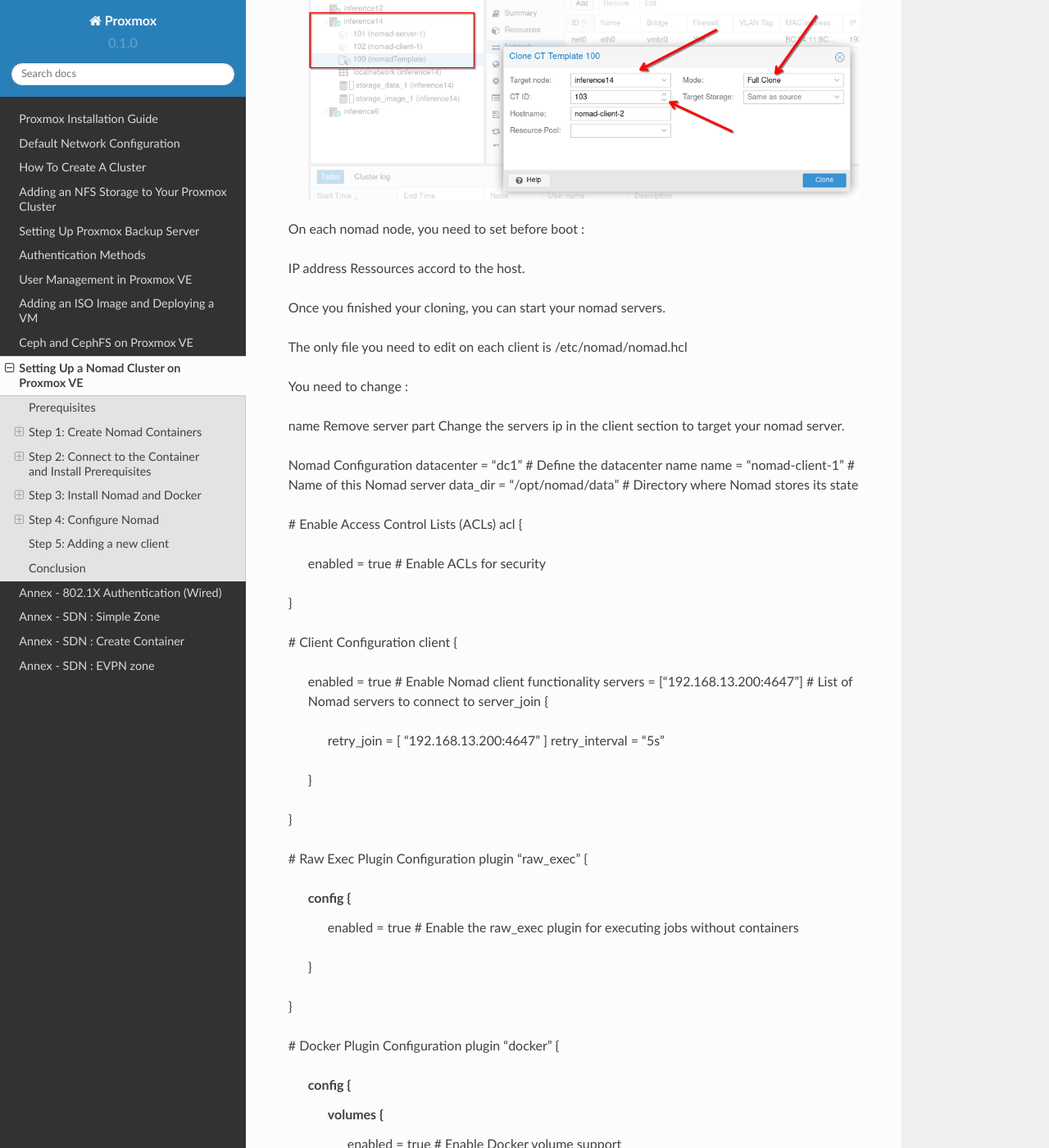
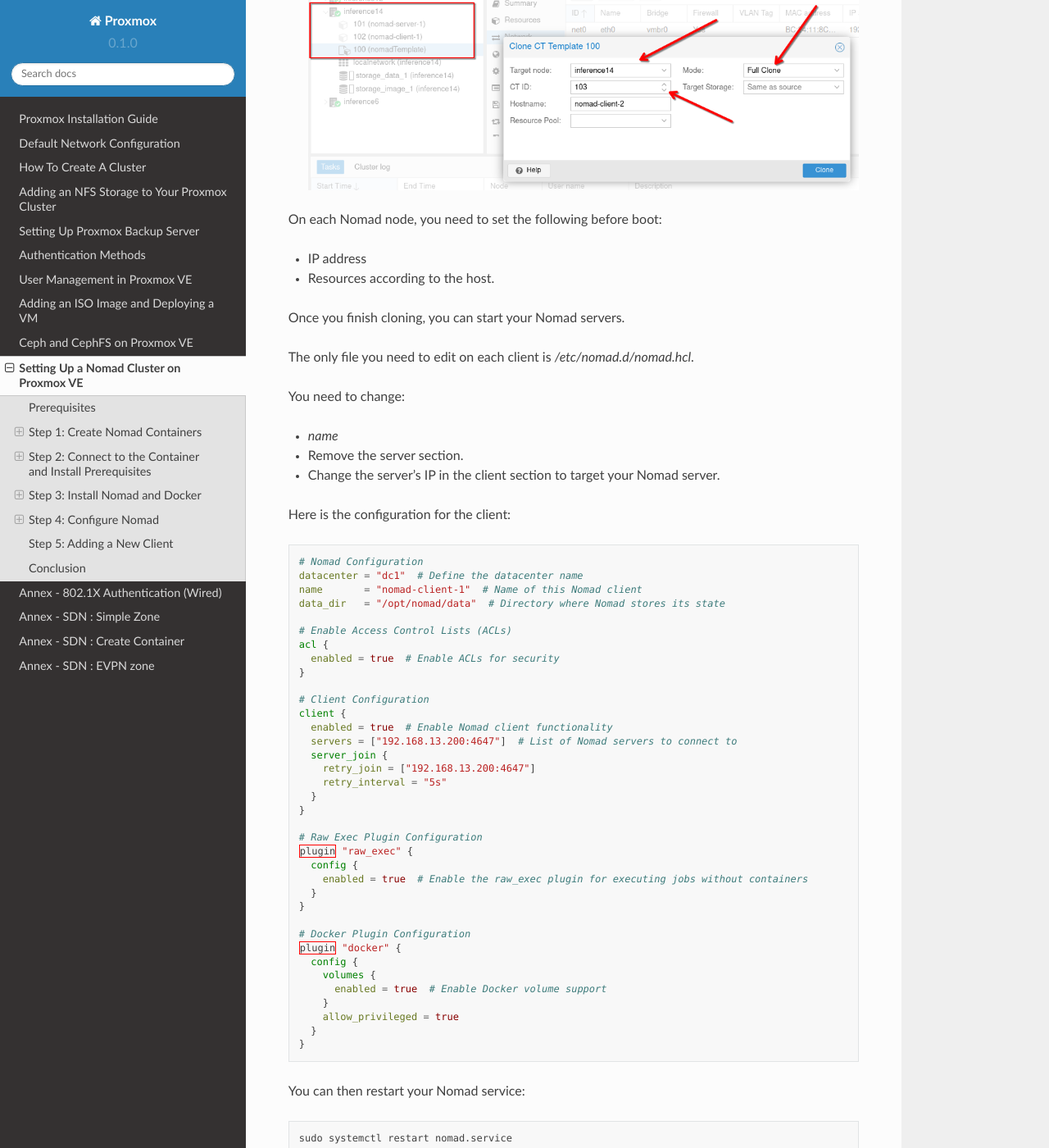
Before and after one commit to T2an/proxmox, a Sphinx documentation site: the page built from docs/source/nomad.rst, in a window 1280 px wide and 1400 px high, scrolled down 5671 px. Shown: the whole window at 82% size. Built offline with Sphinx 7.4.7 and the Read the Docs theme 2.0.0, drawn with Linux system fonts in a browser that asks for light colours; some of the changed text lies outside the part shown.

Commit message:
Change org

```diff
--- a/docs/source/nomad.rst
+++ b/docs/source/nomad.rst
@@ -73,12 +73,12 @@
       sudo systemctl enable --now sshd
       sudo systemctl status sshd
 
-**Optional:** If you want to access the server using the root account (not recommended), you can either:
+   **Optional:** If you want to access the server using the root account (not recommended), you can either:
 
-- Add your public SSH key to the container.
-- Modify the `/etc/ssh/sshd_config` file to set `PermitRootLogin yes`.
+   - Add your public SSH key to the container.
+   - Modify the `/etc/ssh/sshd_config` file to set `PermitRootLogin yes`.
 
-After making changes, restart the SSH service:
+   After making changes, restart the SSH service:
 
    .. code-block:: bash
 
@@ -142,7 +142,7 @@
 
 2. Add the following configuration:
 
-   .. code-block:: bash
+   .. code-block:: hcl
 
       # Nomad Configuration
       datacenter = "dc1"  # Define the datacenter name
@@ -201,7 +200,7 @@
 
       nomad acl bootstrap
 
-This will generate an initial management token:
+   This will generate an initial management token:
 
    .. code-block:: bash
 
@@ -223,82 +222,80 @@
 
 5. To make the token persistent, add the export command to your shell configuration file (e.g., `.bashrc`, `.bash_profile`, `.zshrc`).
 
-Step 5: Adding a new client
+Step 5: Adding a New Client
 ---------------------------
 
-If you want to add a new client that will be able to execute tasks, you don't have to go throught all the same steps.
-Since we're using nomad in a virtual machine, we are able to clone it.
+If you want to add a new client that will be able to execute tasks, you don't have to go through all the same steps. Since we're using Nomad in a virtual machine, we can clone it.
 
-Stop the nomad server
-Transform your VM to a template
-Clone the template as many times as wanted. In this case, we create one nomad client per host.
-Choose the "Full Clone" option.
+1. Stop the Nomad server.
+2. Transform your VM into a template.
+3. Clone the template as many times as needed. In this case, we create one Nomad client per host. Choose the "Full Clone" option.
 
    .. image:: ./images/nomad_clone.png
-       :alt: Clone the nomad template
+       :alt: Clone the Nomad Template
        :align: center
 
-On each nomad node, you need to set before boot :
+On each Nomad node, you need to set the following before boot:
 
-IP address
-Ressources accord to the host.
+- IP address
+- Resources according to the host.
 
-Once you finished your cloning, you can start your nomad servers.
+Once you finish cloning, you can start your Nomad servers.
 
-The only file you need to edit on each client is /etc/nomad/nomad.hcl
+The only file you need to edit on each client is `/etc/nomad.d/nomad.hcl`.
 
-You need to change :
+You need to change:
 
-name
-Remove server part
-Change the servers ip in the client section to target your nomad server.
+- `name`
+- Remove the server section.
+- Change the server's IP in the client section to target your Nomad server.
 
+Here is the configuration for the client:
 
-Nomad Configuration
-datacenter = "dc1"  # Define the datacenter name
-name       = "nomad-client-1"  # Name of this Nomad server
-data_dir   = "/opt/nomad/data"  # Directory where Nomad stores its state
+.. code-block:: hcl
 
-# Enable Access Control Lists (ACLs)
-acl {
-  enabled = true  # Enable ACLs for security
-}
+   # Nomad Configuration
+   datacenter = "dc1"  # Define the datacenter name
+   name       = "nomad-client-1"  # Name of this Nomad client
+   data_dir   = "/opt/nomad/data"  # Directory where Nomad stores its state
 
-# Client Configuration
-client {
-  enabled = true  # Enable Nomad client functionality
-  servers = ["192.168.13.200:4647"]  # List of Nomad servers to connect to
-  server_join {
-    retry_join = [ "192.168.13.200:4647" ]
-    retry_interval = "5s"
-  }
-}
+   # Enable Access Control Lists (ACLs)
+   acl {
+     enabled = true  # Enable ACLs for security
+   }
 
-# Raw Exec Plugin Configuration
-plugin "raw_exec" {
-  config {
-    enabled = true  # Enable the raw_exec plugin for executing jobs without containers
-  }
-}
+   # Client Configuration
+   client {
+     enabled = true  # Enable Nomad client functionality
+     servers = ["192.168.13.200:4647"]  # List of Nomad servers to connect to
+     server_join {
+       retry_join = ["192.168.13.200:4647"]
+       retry_interval = "5s"
+     }
+   }
 
-# Docker Plugin Configuration
-plugin "docker" {
-  config {
-    volumes {
-      enabled = true  # Enable Docker volume support
-    }
-    allow_privileged = true
-  }
-}
+   # Raw Exec Plugin Configuration
+   plugin "raw_exec" {
+     config {
+       enabled = true  # Enable the raw_exec plugin for executing jobs without containers
+     }
+   }
 
+   # Docker Plugin Configuration
+   plugin "docker" {
+     config {
+       volumes {
+         enabled = true  # Enable Docker volume support
+       }
+       allow_privileged = true
+     }
+   }
 
-You can then restart your nomad service
+You can then restart your Nomad service:
 
-sudo systemctl restart nomad.service
+.. code-block:: bash
 
-
-
-
+   sudo systemctl restart nomad.service
 
 Conclusion
 ----------
```
Also changed, not shown: other parts of docs/source/nomad.rst (+1 -2 lines).
